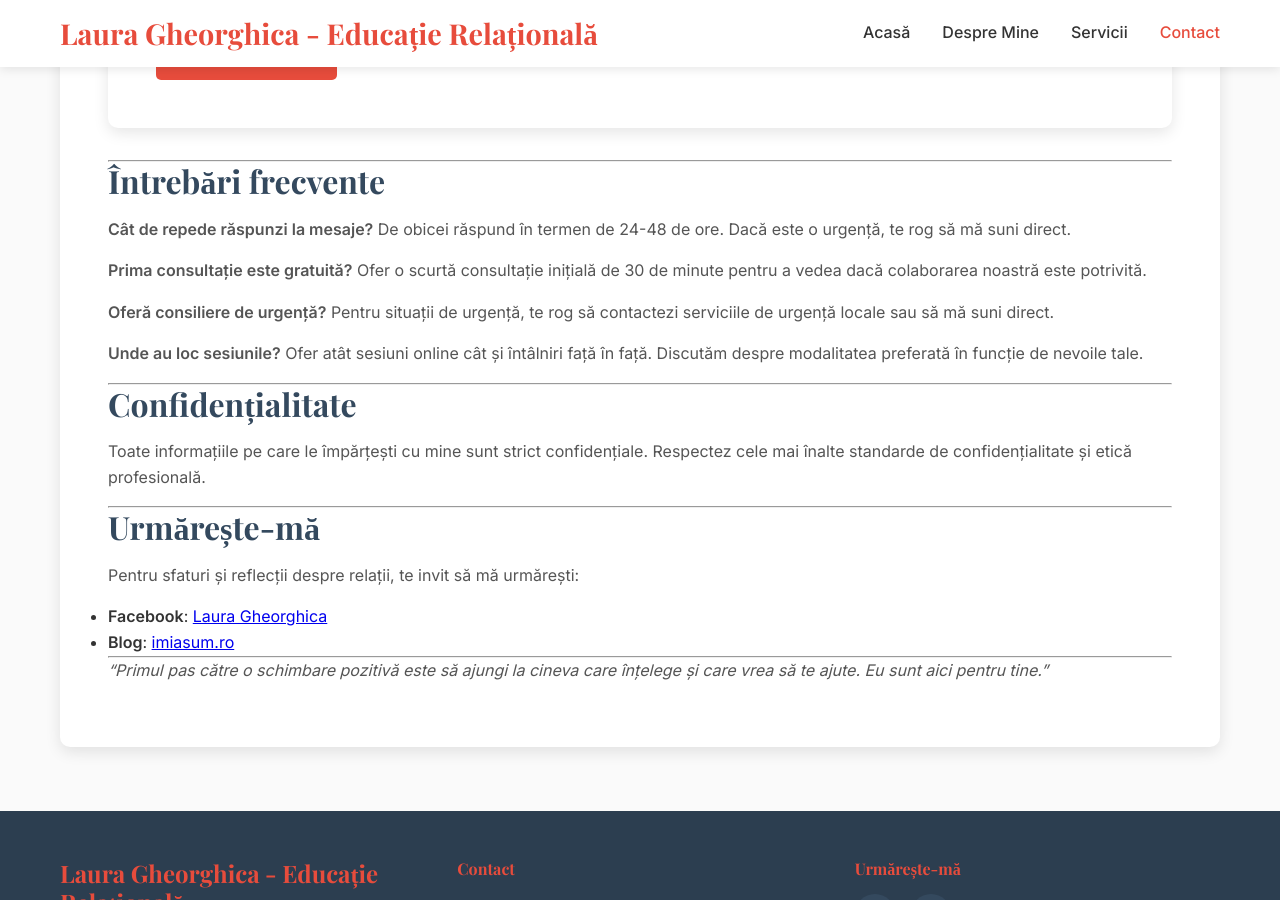
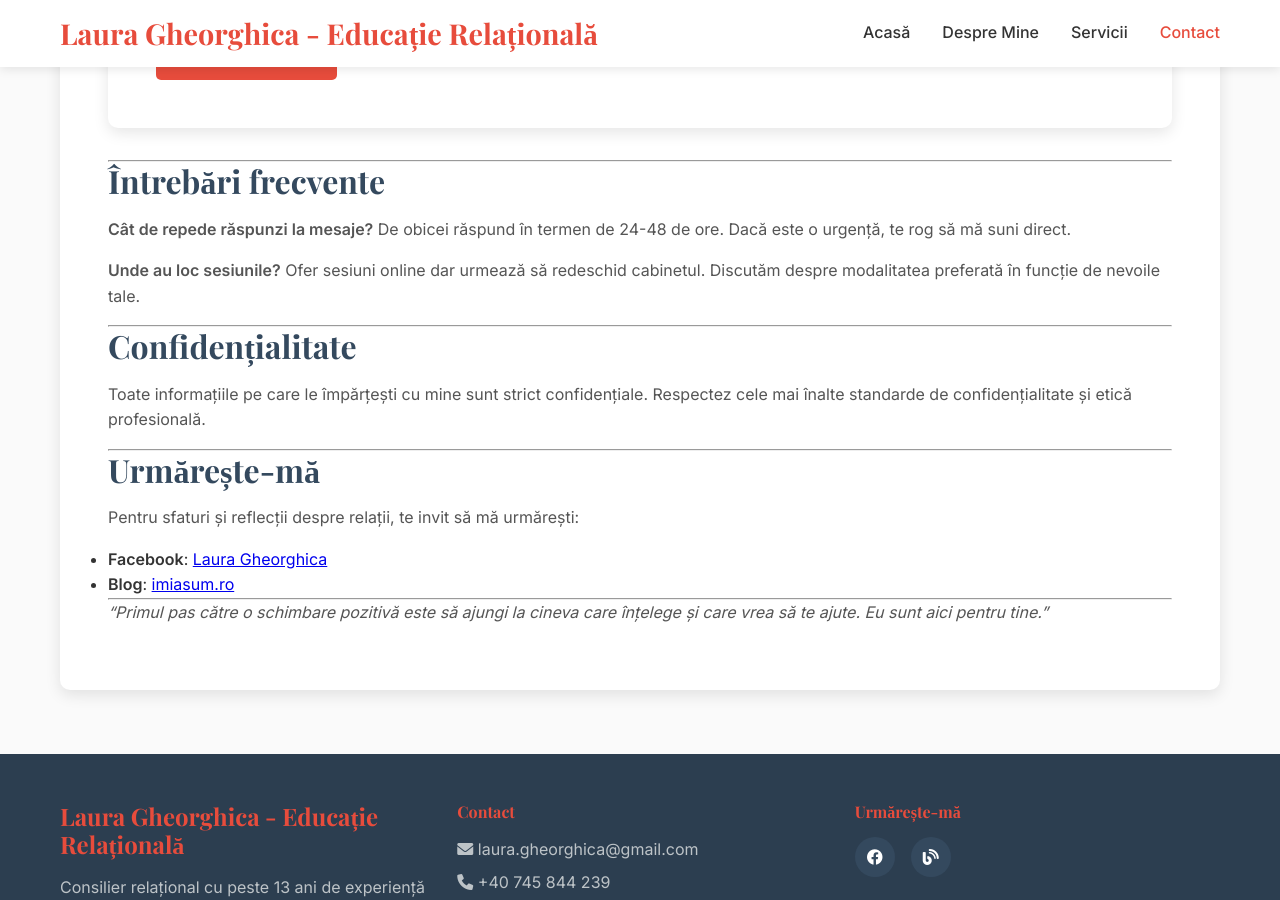
Before and after one commit to ciuc123/lauragheorghica.ro, a Jekyll site: the page built from contact/index.md, in a window 1280 px wide and 900 px high, scrolled down 1493 px. Built offline with Jekyll 4.4.1, drawn with Linux system fonts in a browser that asks for light colours; some of the changed lines change nothing that is shown.

Commit message:
- update contact

```diff
--- a/contact/index.md
+++ b/contact/index.md
@@ -79,14 +79,24 @@ Folosește formularul de mai jos pentru a-mi trimite un mesaj. Îți voi răspun
 **Cât de repede răspunzi la mesaje?**
 De obicei răspund în termen de 24-48 de ore. Dacă este o urgență, te rog să mă suni direct.
 
-**Prima consultație este gratuită?**
-Ofer o scurtă consultație inițială de 30 de minute pentru a vedea dacă colaborarea noastră este potrivită.
+[//]: # (**Prima consultație este gratuită?**)
+[//]: # (Da, ofer o consultație inițială gratuită de 30 de minute pentru a discuta despre nevoile tale și a vedea dacă colaborarea noastră este potrivită.)
 
-**Oferă consiliere de urgență?**
-Pentru situații de urgență, te rog să contactezi serviciile de urgență locale sau să mă suni direct.
+[//]: # (**Cum pot programa o întâlnire?**)
+
+[//]: # (Poți să mă contactezi prin telefon sau email pentru a stabili o întâlnire. Prefer să discutăm telefonic pentru a găsi cea mai bună soluție pentru tine.)
+
+[//]: # (**Oferi sesiuni online?**)
+
+[//]: # (Da, ofer sesiuni online prin Zoom sau alte platforme de videoconferință. Este o opțiune convenabilă și eficientă.)
+[//]: # (Ofer o scurtă consultație inițială de 30 de minute pentru a vedea dacă colaborarea noastră este potrivită.)
+
+[//]: # (**Oferă consiliere de urgență?**)
+
+[//]: # (Pentru situații de urgență, te rog să contactezi serviciile de urgență locale sau să mă suni direct.)
 
 **Unde au loc sesiunile?**
-Ofer atât sesiuni online cât și întâlniri față în față. Discutăm despre modalitatea preferată în funcție de nevoile tale.
+Ofer sesiuni online dar urmează să redeschid cabinetul. Discutăm despre modalitatea preferată în funcție de nevoile tale.
 
 ---
 
```
